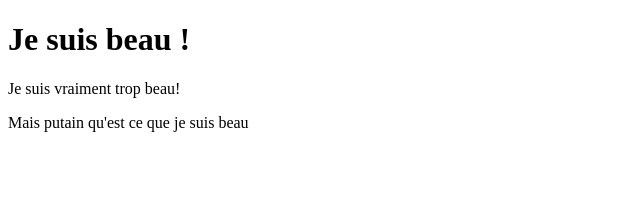
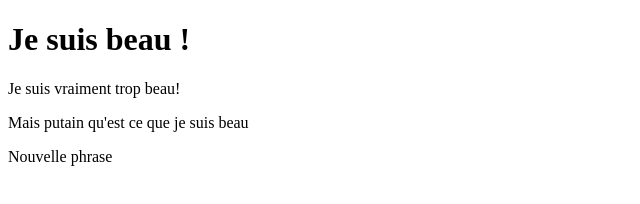
Before and after one commit to RomainZanardo/Groupe3, a plain HTML site: page index.html in a window 1280 px wide. Shown: the whole page, without its empty margins (0-640 px from the left). Drawn offline with Linux system fonts and the light colour scheme.

Commit message:
Noyveau p

```diff
--- a/index.html
+++ b/index.html
@@ -9,5 +9,6 @@
     <H1>Je suis beau !</H1>
     <p>Je suis vraiment trop beau!</p>
     <p>Mais putain qu'est ce que je suis beau</p>
+    <p>Nouvelle phrase</p>
 </body>
 </html>
```
